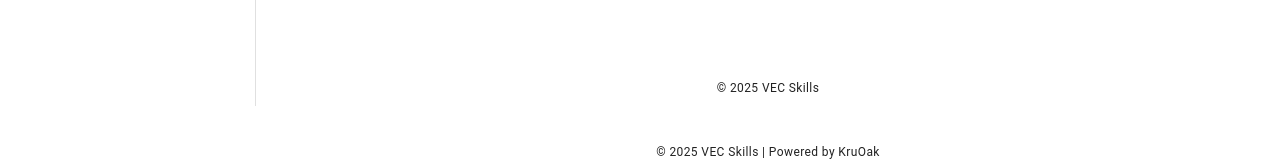
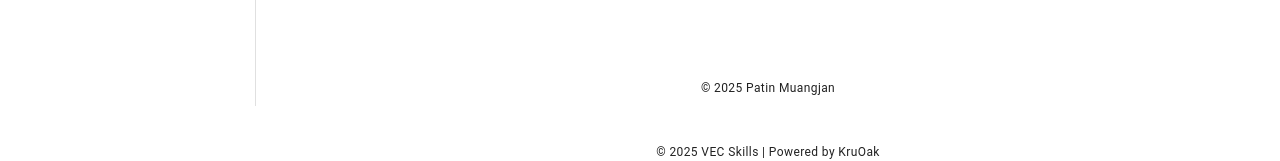
Before and after one commit to patinopsu/skilltest68-72, a Nuxt app in the folder frontend/: page / in a window 1280 px wide. Shown: the part 694-855 px from the top of the page. Built offline with nearby package versions, Linux system fonts and the light colour scheme.

Commit message:
FRONTEND: credit myself

```diff
--- a/frontend/layouts/default.vue
+++ b/frontend/layouts/default.vue
@@ -99,7 +99,7 @@
     </v-main>
 
     <v-footer app class="text-caption justify-center">
-      © {{ year }} VEC Skills
+      © {{ year }} Patin Muangjan
     </v-footer>
   </v-app>
 </template>
```
